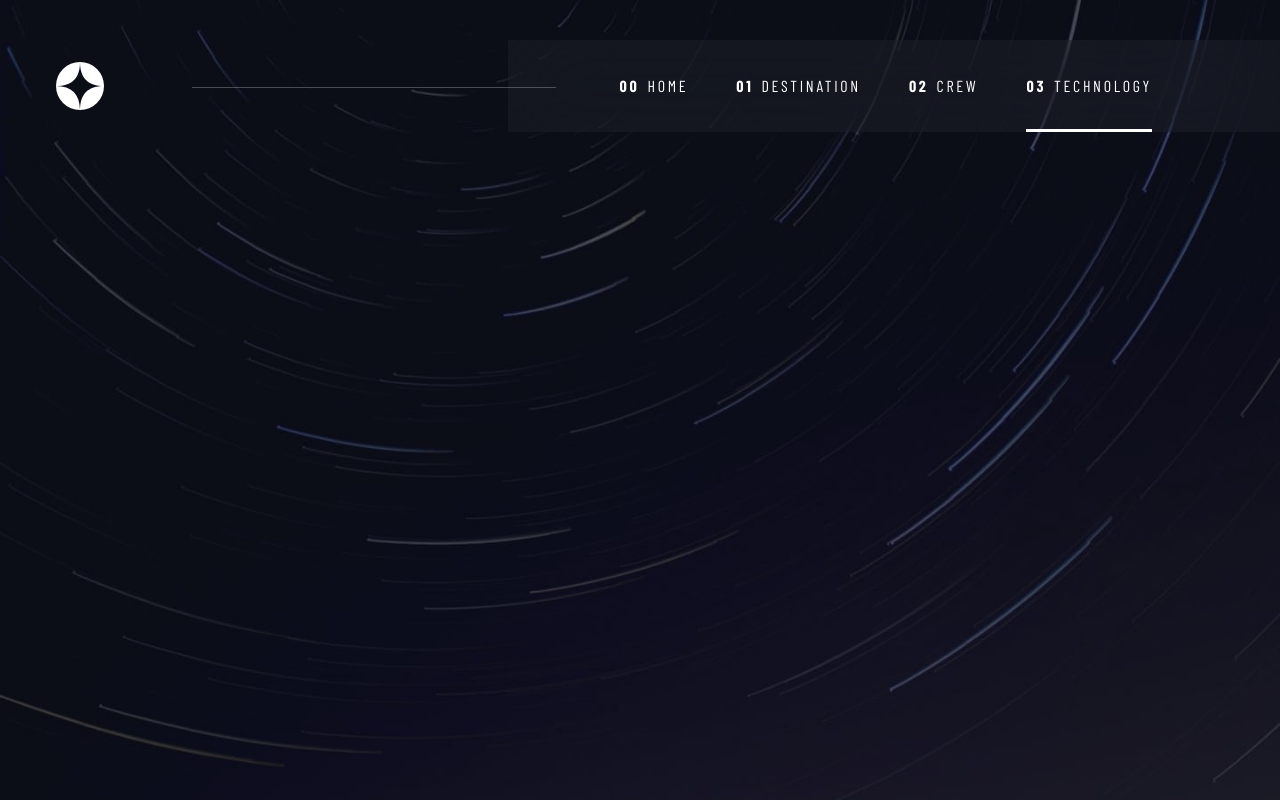
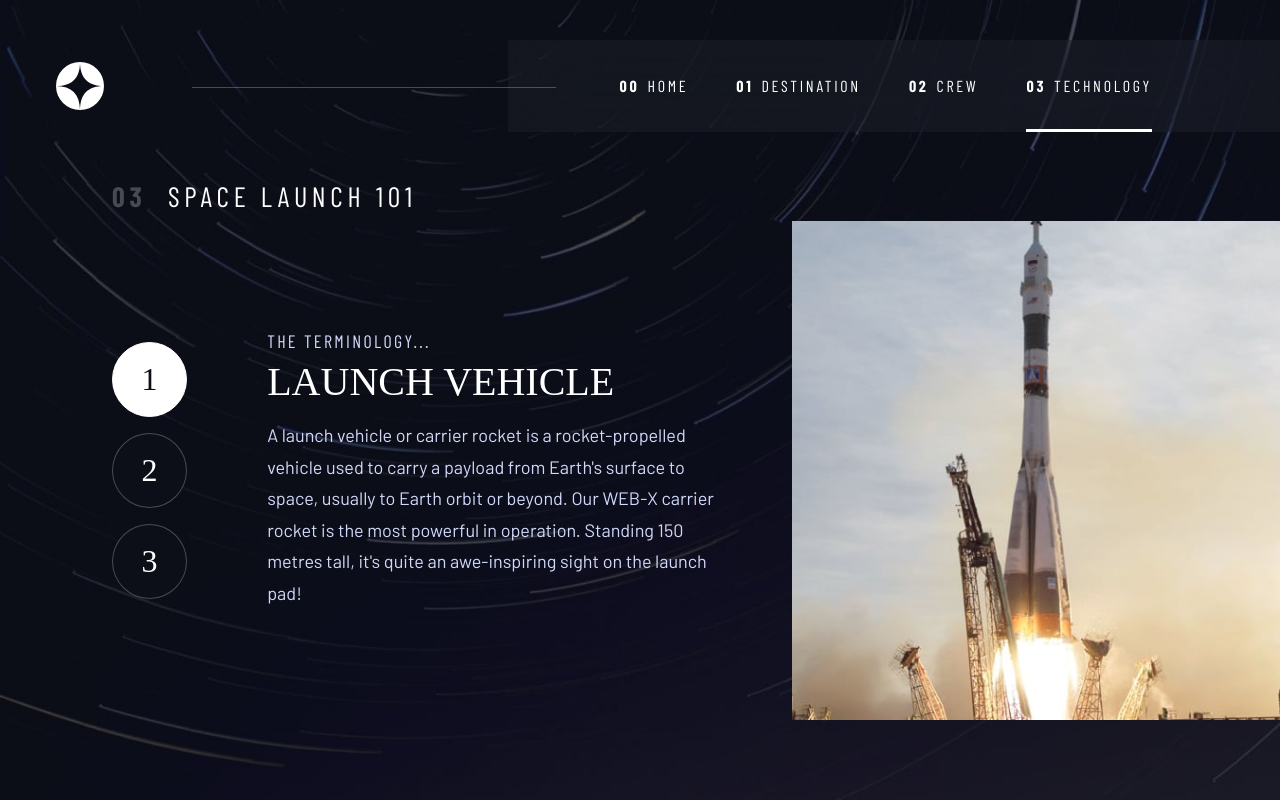
Before and after one commit to Salah1221/Space_tourism_website, a React (Vite) app: page /technology in a window 1280 px wide. Built offline with nearby package versions, Linux system fonts and the light colour scheme; a web font is replaced by a local one.

Commit message:
Finished the technology page

```diff
--- a/src/App.jsx
+++ b/src/App.jsx
@@ -35,7 +35,12 @@ const App = () => {
         />
         <Route
           path="technology"
-          element={<Technology setBackgroundClass={setBackgroundClass} />}
+          element={
+            <Technology
+              setBackgroundClass={setBackgroundClass}
+              technology={data.technology}
+            />
+          }
         />
       </Routes>
     </div>
--- a/src/Technology.jsx
+++ b/src/Technology.jsx
@@ -1,19 +1,79 @@
 import PropTypes from "prop-types";
-import { useEffect } from "react";
+import { useState } from "react";
+import { useEffect, useSyncExternalStore } from "react";
 
-const Technology = ({ setBackgroundClass }) => {
+const Technology = ({ setBackgroundClass, technology }) => {
+  const width = useSyncExternalStore(
+    (callback) => {
+      window.addEventListener("resize", callback);
+      return () => window.removeEventListener("resize", callback);
+    },
+    () => window.innerWidth
+  );
+
   useEffect(() => {
     setBackgroundClass("technology");
   });
+
+  const [ind, setInd] = useState(0);
+
   return (
-    <>
-      <div></div>
-    </>
+    <main className="grid-container grid-container--technology flow">
+      <h1 className="numbered-title">
+        <span aria-hidden="true">03</span> space launch 101
+      </h1>
+      <img
+        src={
+          width < 850
+            ? technology[ind].images.landscape
+            : technology[ind].images.portrait
+        }
+        alt={technology[ind].name}
+      />
+      <div className="content flex">
+        <div className="num-btns flex fs-600 ff-serif">
+          <button
+            className="bg-dark text-white"
+            aria-selected={ind === 0 ? "true" : "false"}
+            onClick={() => setInd(0)}
+          >
+            1
+          </button>
+          <button
+            className="bg-dark text-white"
+            aria-selected={ind === 1 ? "true" : "false"}
+            onClick={() => setInd(1)}
+          >
+            2
+          </button>
+          <button
+            className="bg-dark text-white"
+            aria-selected={ind === 2 ? "true" : "false"}
+            onClick={() => setInd(2)}
+          >
+            3
+          </button>
+        </div>
+        <article className="grid">
+          <h2
+            className="fs-700 ff-serif uppercase grid"
+            style={{ "--gap": "0.5rem" }}
+          >
+            <span className="fs-400 text-accent ff-sans-cond uppercase letter-spacing-3">
+              The terminology...
+            </span>
+            {technology[ind].name}
+          </h2>
+          <p className="text-accent">{technology[ind].description}</p>
+        </article>
+      </div>
+    </main>
   );
 };
 
 Technology.propTypes = {
   setBackgroundClass: PropTypes.func,
+  technology: PropTypes.array,
 };
 
 export default Technology;
--- a/src/index.css
+++ b/src/index.css
@@ -38,7 +38,7 @@
   :root {
     /* font-sizes */
     --fs-800: 6.25rem;
-    --fs-700: 3.5rem;
+    --fs-700: clamp(2.5rem, 3vw, 3.5rem);
     --fs-600: 2rem;
     --fs-500: 1.75rem;
     --fs-400: 1.125rem;
@@ -81,6 +81,12 @@ body {
   background-color: hsl(var(--clr-dark));
   line-height: 1.75;
   overflow-x: hidden;
+}
+
+@media (max-width: 35rem) {
+  body {
+    line-height: 1.6;
+  }
 }
 
 .app {
@@ -194,13 +200,13 @@ p {
   transform: none;
 }
 
-.flow > *:where(:not(:first-child)) {
+.flow > * + * {
   margin-top: var(--flow-space, 1.5rem);
 }
+
 /*
   OR:
-  .flow > * + * { ... }
-  But it is hard to understand at first glance
+  .flow > *:where(:not(:first-child)) { ... }
  */
 
 /* colors */
@@ -559,7 +565,7 @@ p {
 }
 
 .num-btns > * {
-  width: 2.5em;
+  width: 2.35em;
   aspect-ratio: 1;
   border: 1px solid hsl(var(--clr-white) / 0.25);
   border-radius: 50%;
@@ -725,7 +731,41 @@ p {
   color: hsl(var(--clr-white) / 0.5);
 }
 
+/* technology */
+
+.grid-container--technology {
+  grid-template-areas:
+    "title"
+    "image"
+    "content";
+  padding-inline: 0;
+}
+
+.grid-container--technology > *:not(img) {
+  padding-inline: 1.5rem;
+}
+
+.grid-container--technology > img {
+  grid-area: image;
+}
+
+.grid-container--technology .content {
+  grid-area: content;
+  flex-direction: column;
+  align-items: center;
+  gap: max(1.5rem, 4vh);
+}
+
 @media (min-width: 35rem) {
+  .grid-container--technology {
+    --flow-space: 2.75rem;
+  }
+  .grid-container--technology > *:not(img) {
+    padding-inline: 2.5rem;
+  }
+  .grid-container--technology img {
+    width: 100%;
+  }
   .grid-container--crew {
     grid-template-areas:
       "title"
@@ -833,6 +873,33 @@ p {
     justify-self: start;
     align-self: start;
   }
+
+  .grid-container--technology {
+    grid-template-areas:
+      "... title title ..."
+      "... content image image"
+      "... ... ... ...";
+    grid-template-columns: minmax(2em, 1fr) minmax(0, 43rem) minmax(0, 26rem) minmax(
+        2em,
+        1fr
+      );
+    grid-template-rows: auto auto 1fr;
+  }
+
+  .grid-container--technology .num-btns {
+    flex-direction: column;
+  }
+
+  .grid-container--technology .content {
+    flex-direction: row;
+    gap: 2rem;
+    justify-self: start;
+    margin: 0;
+  }
+
+  .grid-container--technology img {
+    margin: 0;
+  }
 }
 
 @media (max-width: 75rem) {
@@ -840,3 +907,9 @@ p {
     margin-left: 0;
   }
 }
+
+@media (min-width: 80rem) {
+  .grid-container--technology .content {
+    gap: 5rem;
+  }
+}
```
Also changed, not shown: src/assets/technology/image-launch-vehicle-landscape.jpg.
